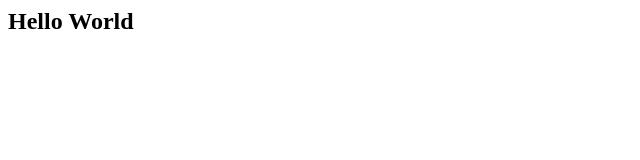
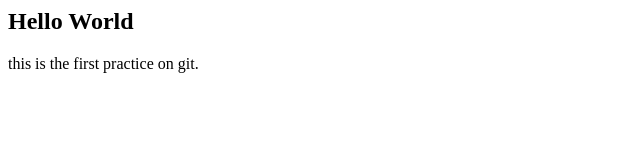
Before and after one commit to vandy11/Demo1, a plain HTML site: page index.html in a window 1280 px wide. Shown: the whole page, without its empty margins (0-640 px from the left). Drawn offline with Linux system fonts and the light colour scheme.

Commit message:
this is the first change

```diff
--- a/index.html
+++ b/index.html
@@ -4,5 +4,6 @@
 </head>
 <body>
 <h2>Hello World</h2>
+<p>this is the first practice on git.</p>
 </body>
 </html>
```
